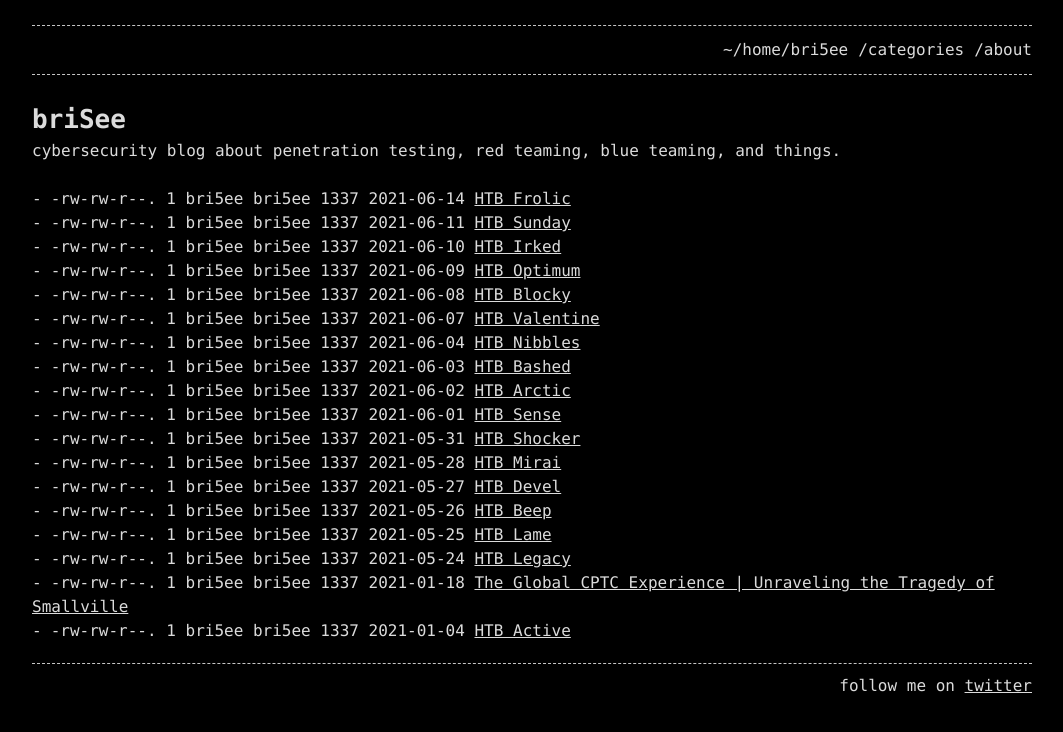
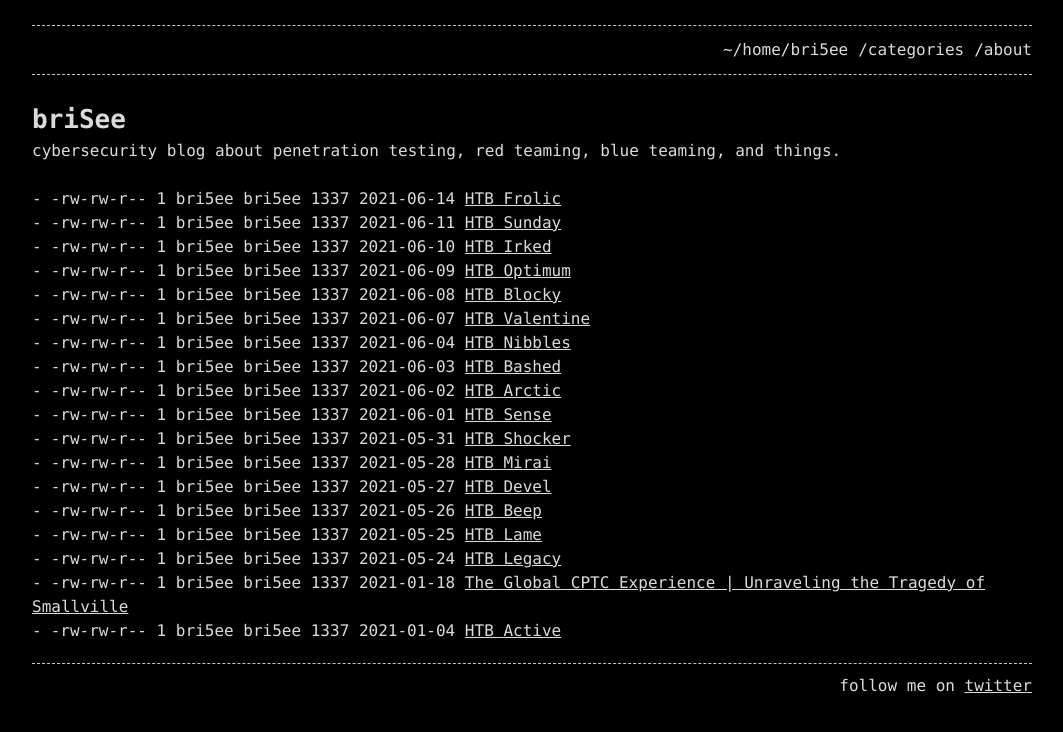
Before and after one commit to notbricey/brisee.github.io, a Jekyll site: the page built from index.md, in a window 1280 px wide. Shown: the top 732 px of the page, without its empty margins (108-1171 px from the left). Built offline with Jekyll 4.4.1, drawn with Linux system fonts in a browser that asks for light colours.

```diff
--- a/_layouts/home.html
+++ b/_layouts/home.html
@@ -10,7 +10,7 @@ layout: default
     {%- for post in site.posts -%}
     <li>
       {%- assign date_format = "%Y-%m-%d" -%}
-       -rw-rw-r--. 1 bri5ee bri5ee 1337 {{ post.date | date: date_format }}  <a href="{{ post.url | relative_url }}">{{ post.title | escape }}</a>
+       -rw-rw-r--  1 bri5ee bri5ee 1337     {{ post.date | date: date_format }}  <a href="{{ post.url | relative_url }}">{{ post.title | escape }}</a>
     </li>
     {%- endfor -%}
   </ul>
```
